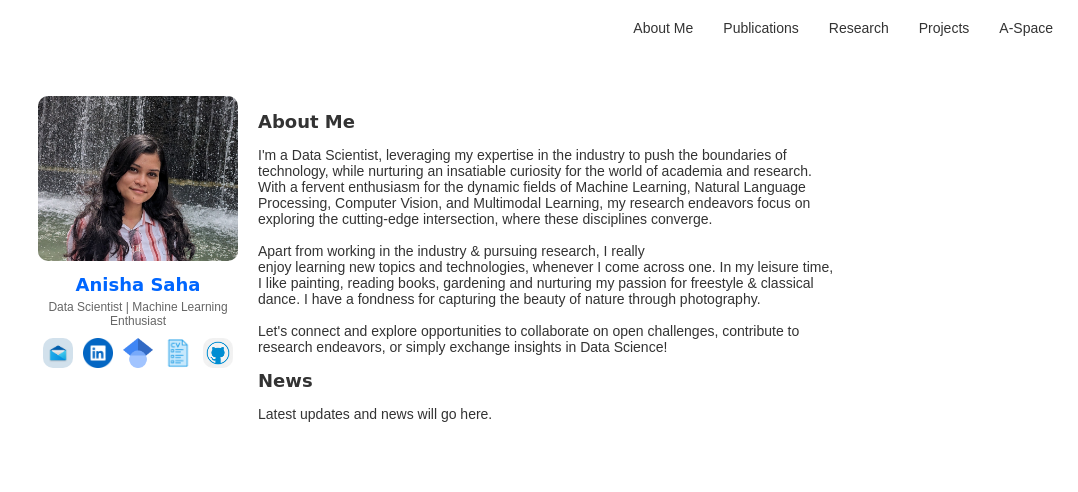
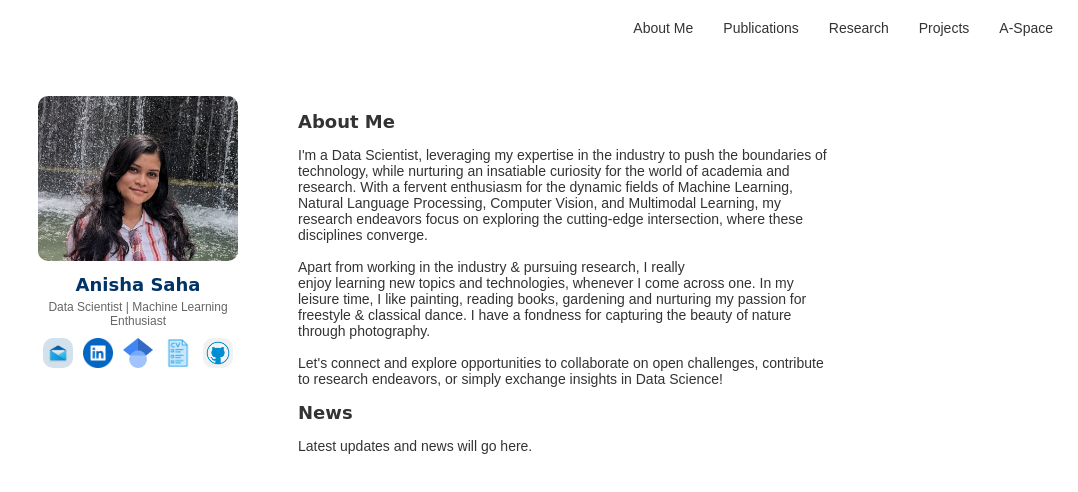
Before and after one commit to anisha0325/anisha.github.io, a plain HTML site: page aboutme.html in a window 1280 px wide. Shown: the whole page, without its empty margins (202-1280 px from the left). Drawn offline with Linux system fonts and the light colour scheme.

Commit message:
Update aboutme.html

```diff
--- a/aboutme.html
+++ b/aboutme.html
@@ -46,7 +46,7 @@
 
         .profile {
             max-width: 200px;
-            margin-right: 20px; /* Adjusted distance between image and text */
+            margin-right: 60px; /* Increased distance between image and "About Me" section */
             text-align: center;
         }
 
@@ -61,12 +61,17 @@
             font-size: 18px; /* Reduced size of name */
             font-weight: bold;
             font-family: 'Lucida Calligraphy', cursive; /* Lucida Calligraphy font */
-            color: #0066ff; /* Dark blue color */
+            color: #003366; /* Darker blue color */
         }
 
         .profile .bio {
             font-size: 12px; /* Reduced size of bio */
             color: #666;
+        }
+
+        .write-up {
+            flex: 1;
+            text-align: left;
         }
 
         .icons {
@@ -80,11 +85,6 @@
             width: 30px; /* Reduced size of icons */
             height: 30px;
             margin: 0 5px;
-        }
-
-        .write-up {
-            flex: 1;
-            text-align: left;
         }
 
         h2 {
```
